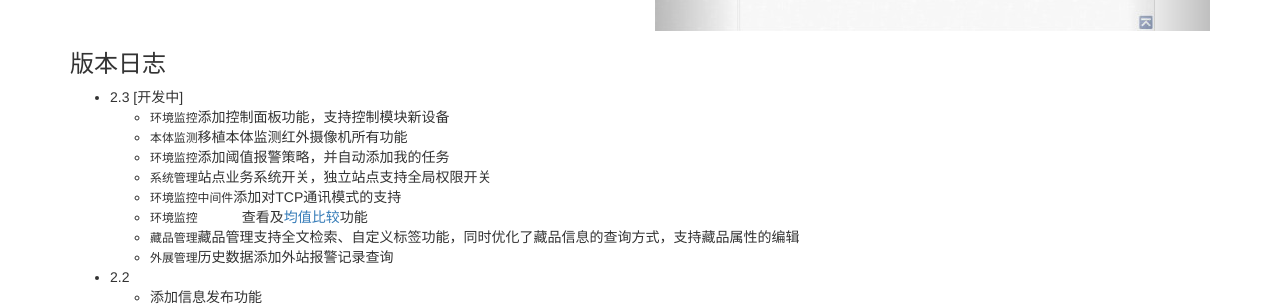
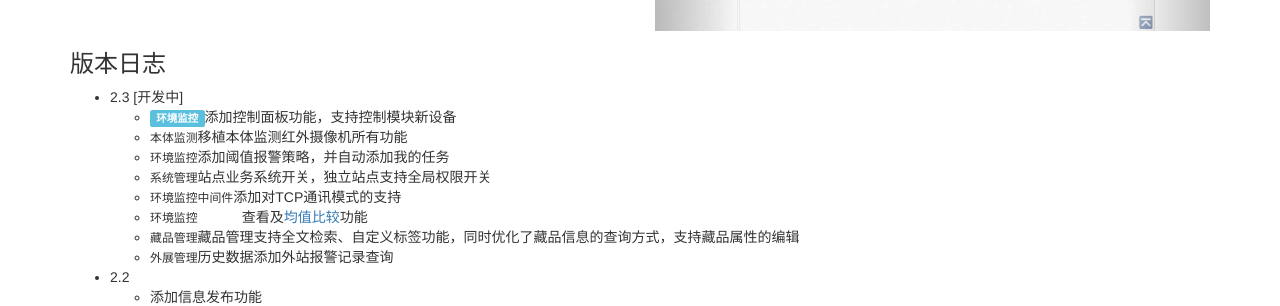
Before and after one commit to microwise-system/products, a Jekyll site: the page built from galaxy/index.html, in a window 1280 px wide. Shown: the part 1000-1306 px from the top of the page. Built offline with Jekyll 4.4.1, drawn with Linux system fonts in a browser that asks for light colours; nearby versions of some CDN libraries; Markdown is read by kramdown in place of the engine named in the settings.

Commit message:
更新版本日志

```diff
--- a/galaxy/index.html
+++ b/galaxy/index.html
@@ -101,7 +101,7 @@ title: 银河
             <li>
                 2.3 [开发中]
                 <ul>
-                    <li><small>环境监控</small>添加控制面板功能，支持控制模块新设备</li>
+                    <li><span class="label label-info">环境监控</span>添加控制面板功能，支持控制模块新设备</li>
                     <li><small>本体监测</small>移植本体监测红外摄像机所有功能</li>
                     <li><small>环境监控</small>添加阈值报警策略，并自动添加我的任务</li>
                     <li><small>系统管理</small>站点业务系统开关，独立站点支持全局权限开关</li>
```
